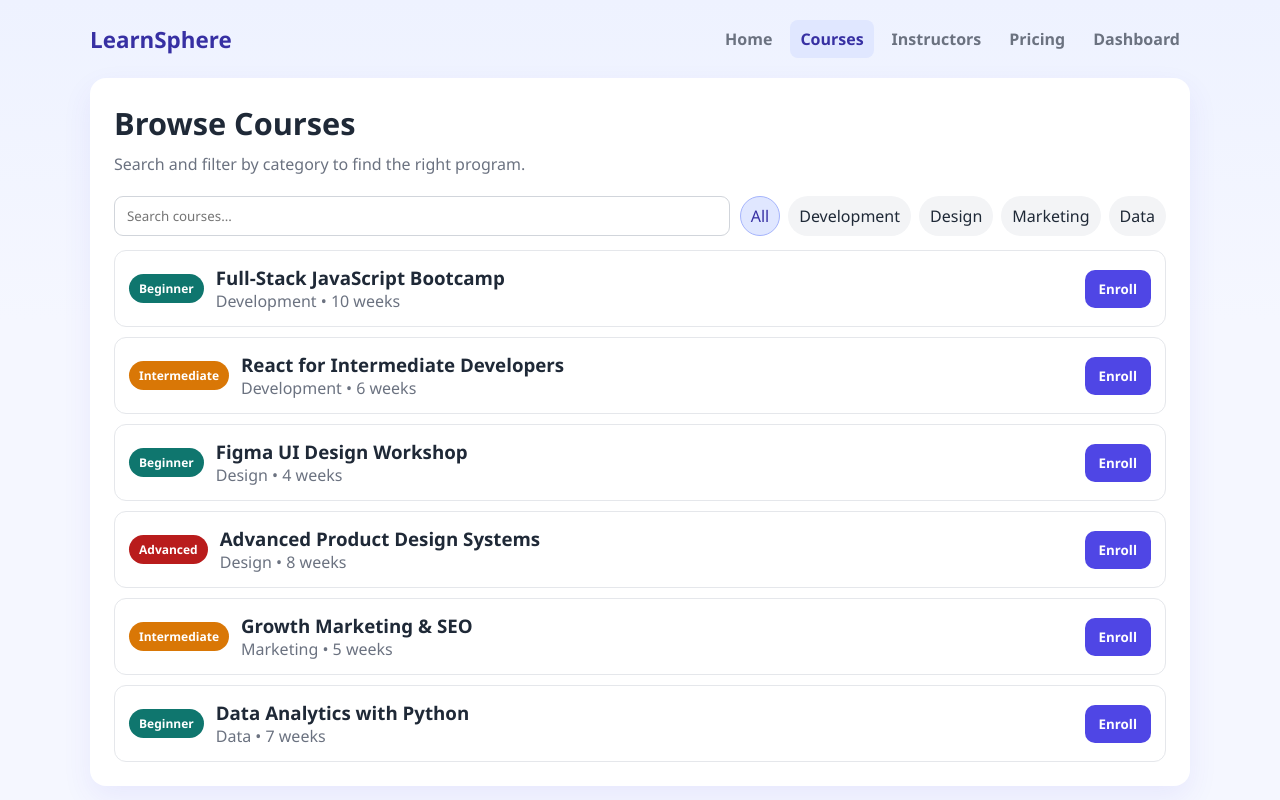
After one commit to Yashesh08/NewLab, a Django app: page /courses/ in a window 1280 px wide. The commit adds this page. Run offline with Django 4.2, Linux system fonts and the light colour scheme.

Commit message:
Add multi-page frontend for e-learning platform

```diff
--- a/splab/spapp/urls.py
+++ b/splab/spapp/urls.py
@@ -1,8 +1,11 @@
 from django.urls import path
+
 from . import views
 
-
 urlpatterns = [
-   path('', views.home, name='home'),
- #  path('home/', views.home, name='home'),
+    path('', views.home, name='home'),
+    path('courses/', views.courses, name='courses'),
+    path('instructors/', views.instructors, name='instructors'),
+    path('pricing/', views.pricing, name='pricing'),
+    path('dashboard/', views.dashboard, name='dashboard'),
 ]
--- a/splab/spapp/views.py
+++ b/splab/spapp/views.py
@@ -1,5 +1,21 @@
 from django.shortcuts import render
 
-# Create your views here.
+
 def home(request):
-    return render(request, 'home.html')
+    return render(request, 'home.html', {'active_page': 'home'})
+
+
+def courses(request):
+    return render(request, 'courses.html', {'active_page': 'courses'})
+
+
+def instructors(request):
+    return render(request, 'instructors.html', {'active_page': 'instructors'})
+
+
+def pricing(request):
+    return render(request, 'pricing.html', {'active_page': 'pricing'})
+
+
+def dashboard(request):
+    return render(request, 'dashboard.html', {'active_page': 'dashboard'})
--- /dev/null
+++ b/splab/templates/base.html
@@ -0,0 +1,185 @@
+<!DOCTYPE html>
+<html lang="en">
+<head>
+    <meta charset="UTF-8">
+    <meta name="viewport" content="width=device-width, initial-scale=1.0">
+    <title>{% block title %}LearnSphere{% endblock %}</title>
+    <style>
+        :root {
+            --bg: #f5f7ff;
+            --card: #ffffff;
+            --primary: #4f46e5;
+            --primary-dark: #3730a3;
+            --text: #1f2937;
+            --muted: #6b7280;
+            --success: #0f766e;
+            --warning: #d97706;
+            --danger: #b91c1c;
+            --border: #e5e7eb;
+        }
+
+        * {
+            margin: 0;
+            padding: 0;
+            box-sizing: border-box;
+            font-family: "Segoe UI", Tahoma, Geneva, Verdana, sans-serif;
+        }
+
+        body {
+            background: linear-gradient(180deg, #eef2ff 0%, var(--bg) 40%);
+            color: var(--text);
+            min-height: 100vh;
+        }
+
+        .container {
+            width: min(1100px, 92vw);
+            margin: 0 auto;
+        }
+
+        .navbar {
+            display: flex;
+            justify-content: space-between;
+            align-items: center;
+            gap: 16px;
+            padding: 20px 0;
+        }
+
+        .logo {
+            font-size: 1.4rem;
+            font-weight: 800;
+            color: var(--primary-dark);
+            text-decoration: none;
+        }
+
+        .nav-links {
+            display: flex;
+            gap: 8px;
+            flex-wrap: wrap;
+        }
+
+        .nav-links a {
+            color: var(--muted);
+            text-decoration: none;
+            font-weight: 600;
+            padding: 8px 10px;
+            border-radius: 8px;
+        }
+
+        .nav-links a.active,
+        .nav-links a:hover {
+            color: var(--primary-dark);
+            background: #e0e7ff;
+        }
+
+        .page {
+            margin-bottom: 40px;
+        }
+
+        .card {
+            background: var(--card);
+            border-radius: 16px;
+            box-shadow: 0 12px 30px rgba(79, 70, 229, 0.08);
+            padding: 24px;
+        }
+
+        .section-title {
+            margin-bottom: 8px;
+            font-size: clamp(1.4rem, 2.4vw, 2rem);
+        }
+
+        .section-subtitle {
+            color: var(--muted);
+            margin-bottom: 20px;
+            line-height: 1.5;
+        }
+
+        .grid {
+            display: grid;
+            gap: 16px;
+        }
+
+        .grid-2 {
+            grid-template-columns: repeat(2, minmax(0, 1fr));
+        }
+
+        .grid-3 {
+            grid-template-columns: repeat(3, minmax(0, 1fr));
+        }
+
+        .pill {
+            display: inline-block;
+            padding: 6px 10px;
+            border-radius: 99px;
+            font-size: 0.75rem;
+            font-weight: 700;
+            color: #fff;
+        }
+
+        .pill.success { background: var(--success); }
+        .pill.warning { background: var(--warning); }
+        .pill.danger { background: var(--danger); }
+
+        .button {
+            border: none;
+            border-radius: 10px;
+            padding: 10px 14px;
+            font-weight: 700;
+            cursor: pointer;
+            background: var(--primary);
+            color: white;
+        }
+
+        table {
+            width: 100%;
+            border-collapse: collapse;
+            background: #fff;
+            border-radius: 12px;
+            overflow: hidden;
+        }
+
+        th, td {
+            text-align: left;
+            padding: 12px;
+            border-bottom: 1px solid var(--border);
+            font-size: 0.95rem;
+        }
+
+        th {
+            background: #f8fafc;
+            color: #334155;
+        }
+
+        @media (max-width: 900px) {
+            .grid-2,
+            .grid-3 {
+                grid-template-columns: 1fr;
+            }
+
+            .navbar {
+                flex-direction: column;
+                align-items: flex-start;
+            }
+        }
+    </style>
+    {% block extra_head %}{% endblock %}
+</head>
+<body>
+<div class="container">
+    <nav class="navbar">
+        <a href="{% url 'home' %}" class="logo">LearnSphere</a>
+        <div class="nav-links">
+            <a href="{% url 'home' %}" class="{% if active_page == 'home' %}active{% endif %}">Home</a>
+            <a href="{% url 'courses' %}" class="{% if active_page == 'courses' %}active{% endif %}">Courses</a>
+            <a href="{% url 'instructors' %}" class="{% if active_page == 'instructors' %}active{% endif %}">Instructors</a>
+            <a href="{% url 'pricing' %}" class="{% if active_page == 'pricing' %}active{% endif %}">Pricing</a>
+            <a href="{% url 'dashboard' %}" class="{% if active_page == 'dashboard' %}active{% endif %}">Dashboard</a>
+        </div>
+    </nav>
+
+    <main class="page">
+        {% block content %}{% endblock %}
+    </main>
+</div>
+{% block scripts %}{% endblock %}
+</body>
+</html>
--- /dev/null
+++ b/splab/templates/courses.html
@@ -0,0 +1,97 @@
+{% extends 'base.html' %}
+
+{% block title %}LearnSphere - Courses{% endblock %}
+
+{% block extra_head %}
+<style>
+    .search-row { display:flex; gap:10px; flex-wrap:wrap; margin-bottom:14px; }
+    .search-row input { flex:1; min-width:220px; padding:10px 12px; border:1px solid #d1d5db; border-radius:9px; }
+    .tag { background:#f3f4f6; border:1px solid transparent; padding:8px 10px; border-radius:99px; cursor:pointer; }
+    .tag.active { background:#e0e7ff; border-color:#a5b4fc; color:#3730a3; }
+    .list { display:grid; gap:10px; }
+    .item { border:1px solid #e5e7eb; border-radius:12px; padding:14px; display:grid; grid-template-columns:auto 1fr auto; gap:12px; align-items:center; }
+    .muted { color:#6b7280; }
+    @media (max-width:700px) { .item { grid-template-columns:1fr; } }
+</style>
+{% endblock %}
+
+{% block content %}
+<section class="card">
+    <h1 class="section-title">Browse Courses</h1>
+    <p class="section-subtitle">Search and filter by category to find the right program.</p>
+
+    <div class="search-row">
+        <input id="searchInput" type="text" placeholder="Search courses...">
+        <div id="tags" style="display:flex; gap:8px; flex-wrap:wrap;">
+            <span class="tag active" data-category="All">All</span>
+            <span class="tag" data-category="Development">Development</span>
+            <span class="tag" data-category="Design">Design</span>
+            <span class="tag" data-category="Marketing">Marketing</span>
+            <span class="tag" data-category="Data">Data</span>
+        </div>
+    </div>
+
+    <div id="courseList" class="list"></div>
+</section>
+{% endblock %}
+
+{% block scripts %}
+<script>
+    const courses = [
+        { title: 'Full-Stack JavaScript Bootcamp', category: 'Development', level: 'Beginner', duration: '10 weeks' },
+        { title: 'React for Intermediate Developers', category: 'Development', level: 'Intermediate', duration: '6 weeks' },
+        { title: 'Figma UI Design Workshop', category: 'Design', level: 'Beginner', duration: '4 weeks' },
+        { title: 'Advanced Product Design Systems', category: 'Design', level: 'Advanced', duration: '8 weeks' },
+        { title: 'Growth Marketing & SEO', category: 'Marketing', level: 'Intermediate', duration: '5 weeks' },
+        { title: 'Data Analytics with Python', category: 'Data', level: 'Beginner', duration: '7 weeks' }
+    ];
+
+    const courseList = document.getElementById('courseList');
+    const searchInput = document.getElementById('searchInput');
+    const tagsContainer = document.getElementById('tags');
+    let currentCategory = 'All';
+
+    function levelClass(level) {
+        if (level === 'Beginner') return 'pill success';
+        if (level === 'Intermediate') return 'pill warning';
+        return 'pill danger';
+    }
+
+    function renderCourses() {
+        const keyword = searchInput.value.toLowerCase().trim();
+        const filtered = courses.filter(course => {
+            const matchesCategory = currentCategory === 'All' || course.category === currentCategory;
+            const matchesSearch = course.title.toLowerCase().includes(keyword);
+            return matchesCategory && matchesSearch;
+        });
+
+        if (!filtered.length) {
+            courseList.innerHTML = '<div class="muted">No courses found for this filter.</div>';
+            return;
+        }
+
+        courseList.innerHTML = filtered.map(course => `
+            <article class="item">
+                <span class="${levelClass(course.level)}">${course.level}</span>
+                <div>
+                    <h3>${course.title}</h3>
+                    <p class="muted">${course.category} • ${course.duration}</p>
+                </div>
+                <button class="button">Enroll</button>
+            </article>
+        `).join('');
+    }
+
+    tagsContainer.addEventListener('click', (event) => {
+        const selectedTag = event.target.closest('.tag');
+        if (!selectedTag) return;
+        currentCategory = selectedTag.dataset.category;
+        document.querySelectorAll('.tag').forEach(tag => tag.classList.remove('active'));
+        selectedTag.classList.add('active');
+        renderCourses();
+    });
+
+    searchInput.addEventListener('input', renderCourses);
+    renderCourses();
+</script>
+{% endblock %}
```
Also changed, not shown: splab/templates/dashboard.html (added, +54 -0 lines), splab/templates/home.html (+42 -11 lines), splab/templates/instructors.html (added, +27 -0 lines), splab/templates/pricing.html (added, +48 -0 lines).
